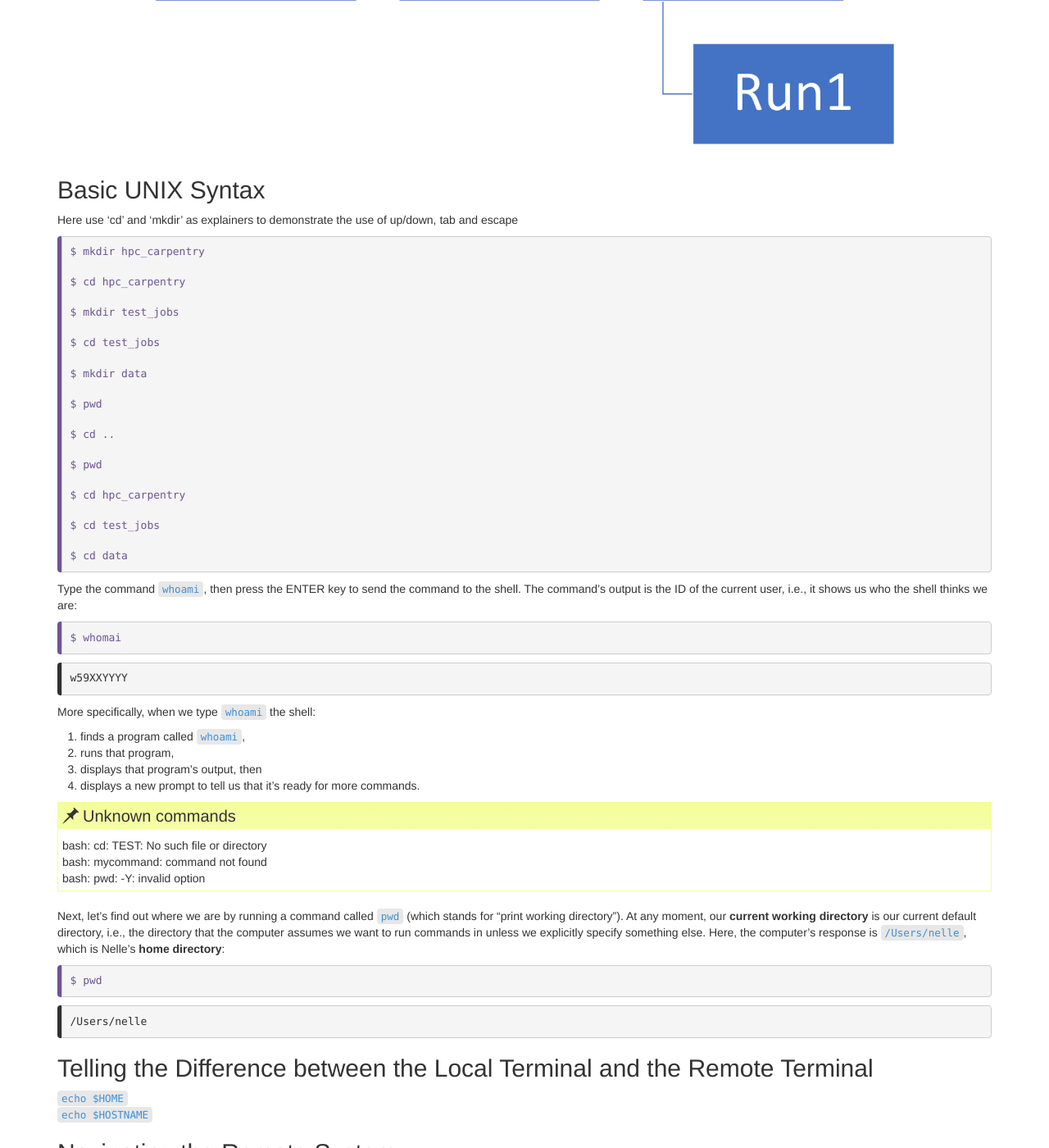
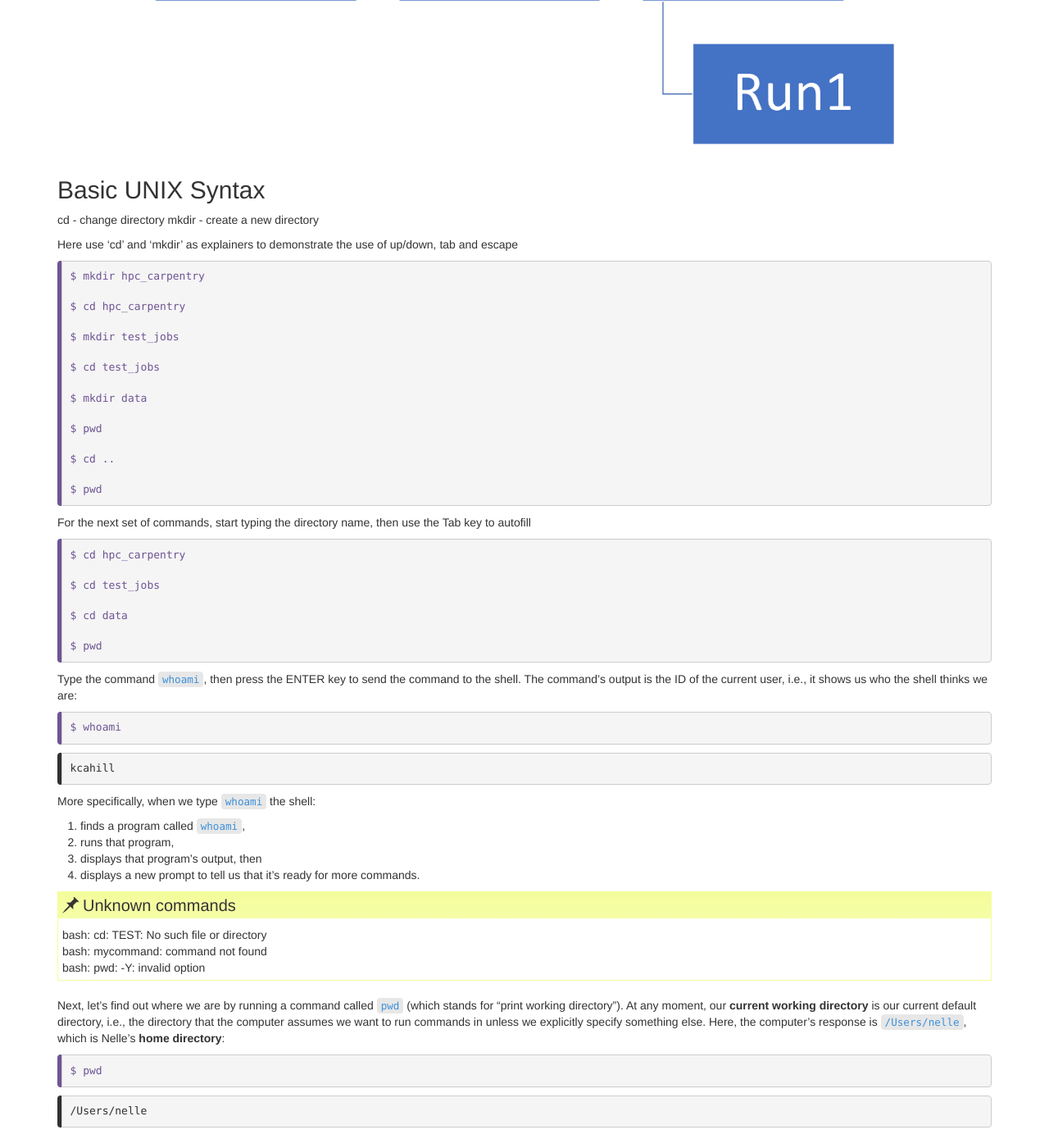
Before and after one commit to khill42/OSC_IntroHPC, a Jekyll site: the page built from _episodes/02-bash2.md, in a window 1280 px wide and 1400 px high, scrolled down 1140 px. Shown: the whole window at 82% size. Built offline with Jekyll 4.4.1, drawn with Linux system fonts in a browser that asks for light colours.

Commit message:
Update 02-bash2.md

```diff
--- a/_episodes/02-bash2.md
+++ b/_episodes/02-bash2.md
@@ -39,6 +39,9 @@ Additionally, the use of 'tab completion' can help us ensure we are typing comma
 
 ## Basic UNIX Syntax
 
+cd - change directory
+mkdir - create a new directory
+
 Here use 'cd' and 'mkdir' as explainers to demonstrate the use of up/down, tab and escape
 
 ~~~
@@ -57,12 +60,19 @@ $ pwd
 $ cd ..
 
 $ pwd
+~~~
+{: .bash}
 
+For the next set of commands, start typing the directory name, then use the Tab key to autofill
+
+~~~
 $ cd hpc_carpentry
 
 $ cd test_jobs
 
 $ cd data
+
+$ pwd
 ~~~
 {: .bash}
 
@@ -74,12 +84,12 @@ i.e.,
 it shows us who the shell thinks we are:
 
 ~~~
-$ whomai
+$ whoami
 ~~~
 {: .bash}
 
 ~~~
-w59XXYYYY
+kcahill
 ~~~
 {: .output}
 
```
